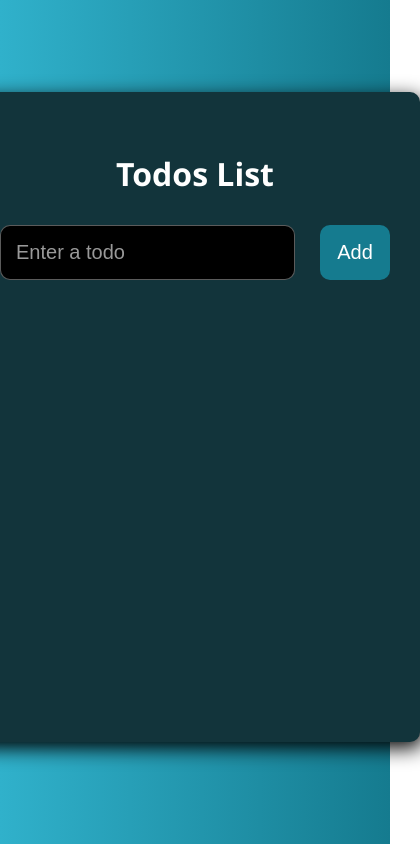
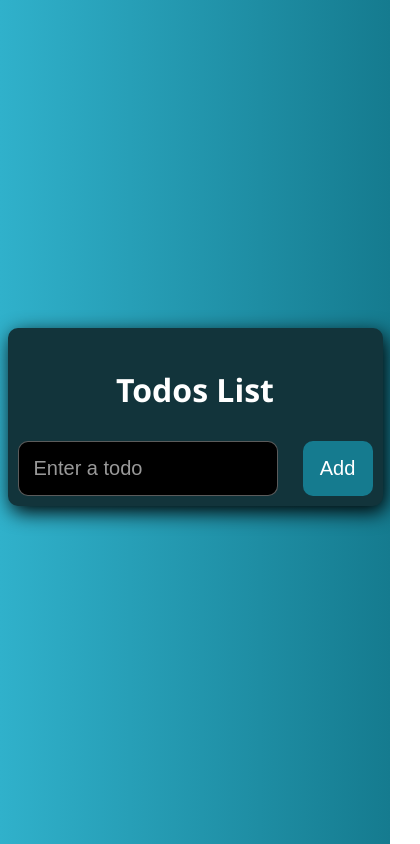
Before and after one commit to aymantarek16/React-App-To-Do-List, a React (Create React App) app: page / in a window 390 px wide. Shown: the whole page, 420 px wide, since content can reach past the window. Built offline with nearby package versions, Linux system fonts and the light colour scheme.

Commit message:
Handle Media Query

```diff
--- a/src/App.scss
+++ b/src/App.scss
@@ -15,6 +15,24 @@
   border-radius: 10px;
   box-shadow: 3px 6px 20px #000;
   margin-bottom: 10px;
+  @media (max-width: 600px) {
+    min-width: 50%;
+    min-height: 100%;
+    padding: 10px;
+  }
+  @media (max-width: 370px) {
+    min-width: 80%;
+    max-width: 90%;
+    font-size: 10px;
+    min-height: 100%;
+    padding: 5px;
+  }
+  @media (max-width: 300px) {
+    min-width: 100%;
+    max-width: 100%;
+    font-size: 10px;
+    padding: 5px;
+  }
 }
 
 .header h1 {
@@ -44,6 +62,9 @@ form {
     color: #fff;
     opacity: 0.6;
   }
+  @media (max-width: 370px) {
+    font-size: 14px;
+  }
 }
 
 .button-add {
@@ -55,6 +76,14 @@ form {
   background-color: #157b8f;
   color: #fff;
   cursor: pointer;
+  @media (max-width: 370px) {
+    font-size: 14px;
+  }
+  @media (max-width: 320px) {
+    font-size: 10px;
+  padding: 5px;
+
+  }
 }
 
 .list-item {
@@ -65,6 +94,7 @@ form {
     -1px -1px 2px rgba(204, 204, 204, 0.443);
   border-radius: 10px;
   padding: 10px;
+
 }
 
 .button-complete,
@@ -76,6 +106,9 @@ form {
   background-color: transparent;
   font-size: 28px;
   border-radius: 50%;
+  @media (max-width: 370px) {
+    font-size: 18px;
+  }
 }
 
 .button-complete {
@@ -107,6 +140,12 @@ form {
   font-size: 20px;
   padding-left: 10px;
   margin-right: 15px;
+  @media (max-width: 600px) {
+    font-size: 18px;
+  }
+  @media (max-width: 320px) {
+    font-size: 10px;
+  }
 }
 
 input:focus,
```
